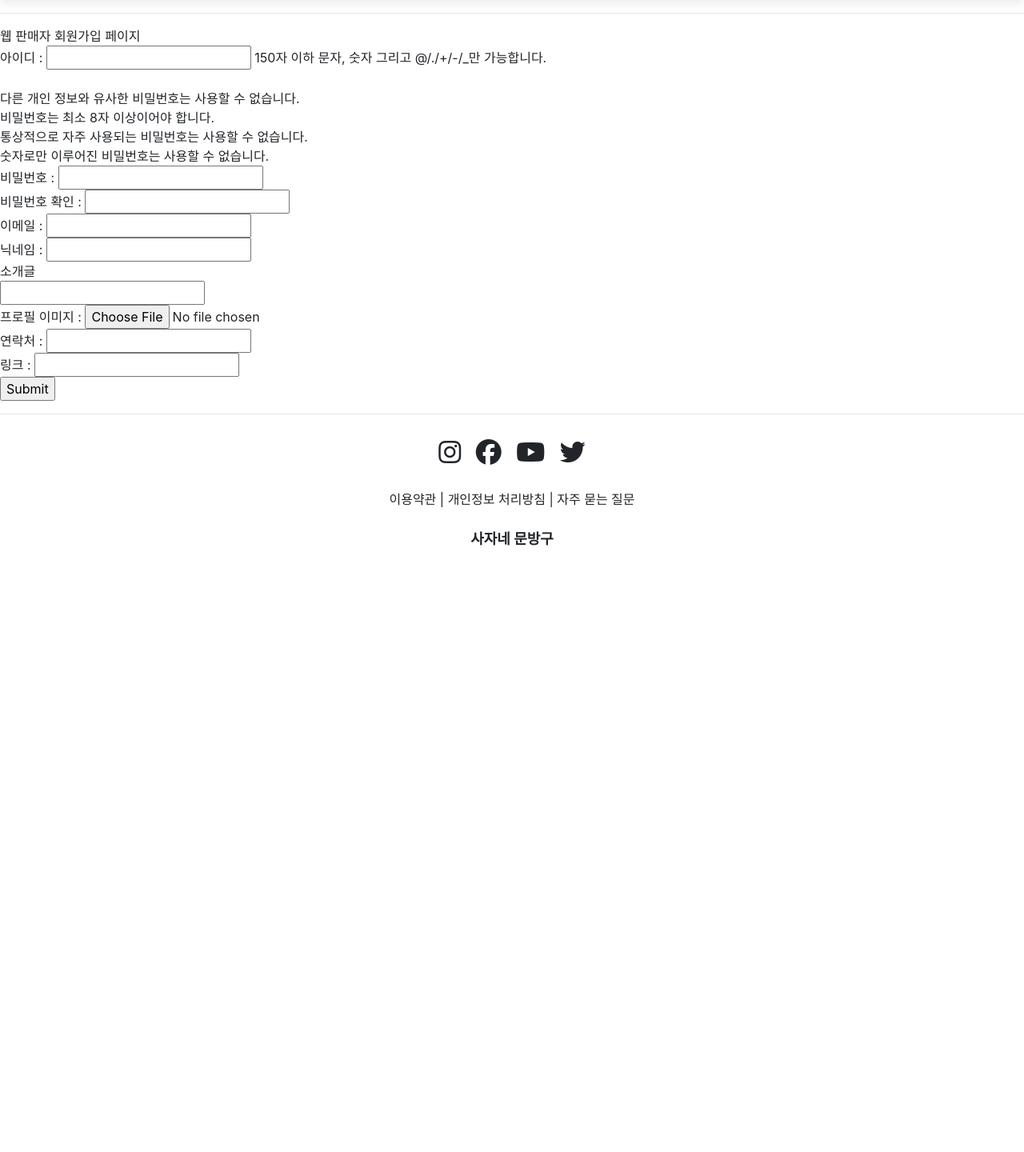
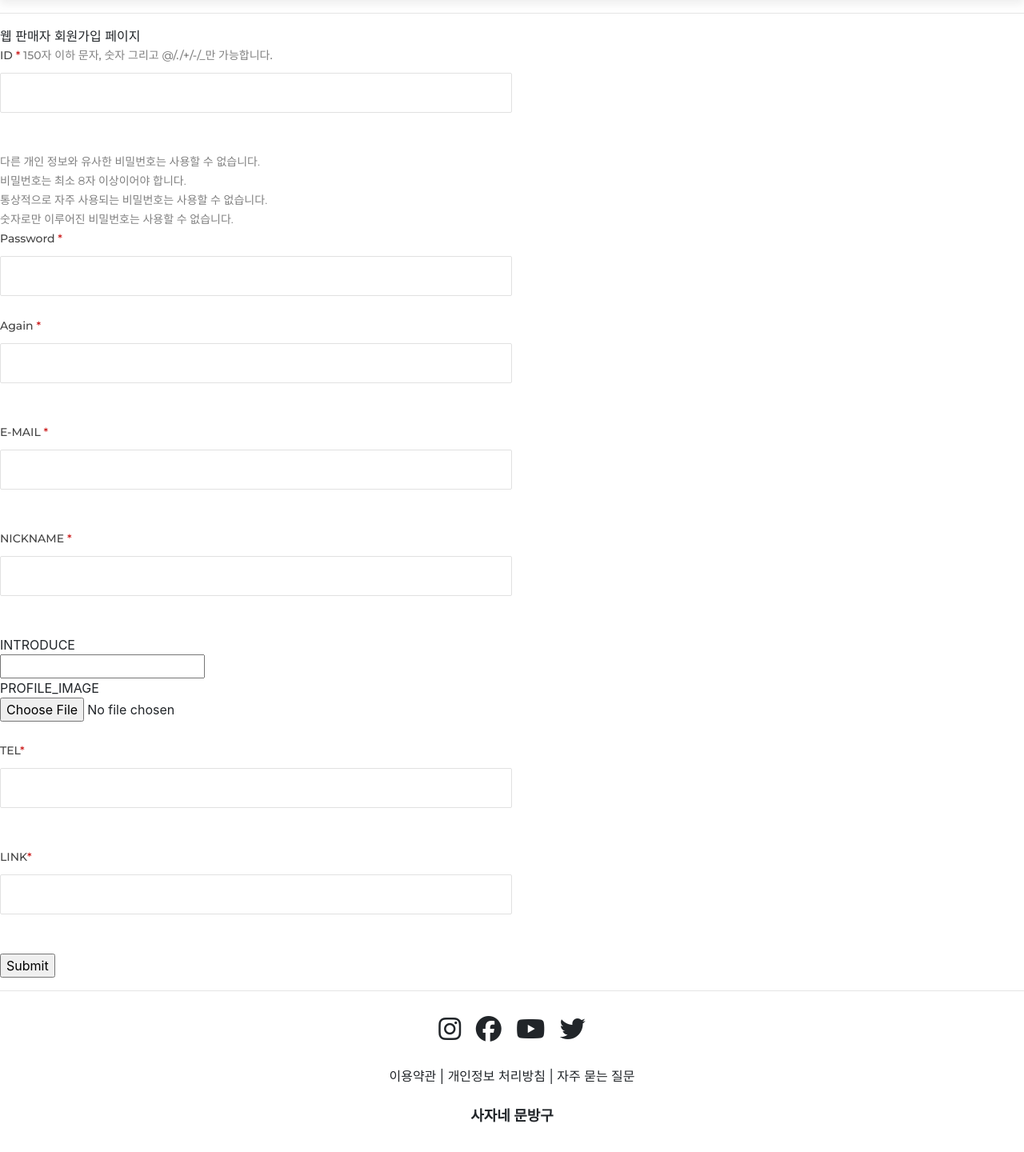
Before and after one commit to pcjs156/LionStore, a Django app: template account/templates/webSellerSignUp.html in a window 1280 px wide. Shown: the part 184-1624 px from the top of the page at 80% size. Before the commit the page ends 866 px from the top, so only its background shows below. Run offline with Django 3.2, Linux system fonts and the light colour scheme; the template is opened without the code that fills it, so the values that code supplies are empty, except form fields; tables that the repository leaves empty hold one stand-in row (values such as "Sample post"); form fields are guessed from the names that the template uses; some libraries are stand-ins or nearby versions.

Commit message:
webSellerSignUp 템플릿 적용

```diff
--- /dev/null
+++ b/account/static/css/signUp.css
@@ -0,0 +1,39 @@
+#id_username,
+#id_password1,
+#id_email,
+#id_password2,
+#id_nickname,
+#id_telephone {
+    width: 10%;
+}
+
+#password_guide p {
+    margin-bottom: 0;
+    color: gray;
+}
+
+textarea {
+    height: 130px;
+    width: 30%;
+    padding-left: 20px;
+    padding-top: 12px;
+    font-size: 14px;
+    color: #444444;
+    border: 1px solid #e1e1e1;
+    border-radius: 10px;
+    margin-bottom: 14px;
+    resize: none;
+}
+
+#id_age,
+#id_job,
+#id_usage,
+#id_penInterest_1,
+#id_penInterest_2,
+#id_penInterest_3 {
+    width: 75%;
+}
+
+#id_link {
+    width: 25%;
+}
--- a/account/templates/webSellerSignUp.html
+++ b/account/templates/webSellerSignUp.html
@@ -3,38 +3,70 @@
 
 {% block head %}
 <title>웹 판매자 회원가입 페이지</title>
+<link rel="stylesheet" href="{% static 'css/signUp.css' %}">
 {% endblock %}
 
 {% block content %}
 <div>웹 판매자 회원가입 페이지</div>
-<form method="POST" enctype="multipart/form-data">
+<form method="POST" enctype="multipart/form-data" class="checkout__form">
     {% csrf_token %}
-    아이디 : {{ form.username }} <span>150자 이하 문자, 숫자 그리고 @/./+/-/_만 가능합니다.</span>
+    <div class="checkout__form__input">
+        <p>ID <span>*</span>
+            <span style="color: gray;">150자 이하 문자, 숫자 그리고 @/./+/-/_만 가능합니다.</span> </p>
+        {{ form.username }}
+    </div>
     <br>
+
+    <div id="password_guide">
+        <p>다른 개인 정보와 유사한 비밀번호는 사용할 수 없습니다.</p>
+        <p>비밀번호는 최소 8자 이상이어야 합니다.</p>
+        <p>통상적으로 자주 사용되는 비밀번호는 사용할 수 없습니다.</p>
+        <p>숫자로만 이루어진 비밀번호는 사용할 수 없습니다.</p>
+    </div>
+    <div class="checkout__form__input">
+        <p>Password <span>*</span></p>
+        {{ form.password1 }}
+    </div>
+    <div class="checkout__form__input">
+        <p>Again <span>*</span></p>
+        {{ form.password2 }}
+    </div>
     <br>
-    <div>
-        <div>다른 개인 정보와 유사한 비밀번호는 사용할 수 없습니다.</div>
-        <div>비밀번호는 최소 8자 이상이어야 합니다.</div>
-        <div>통상적으로 자주 사용되는 비밀번호는 사용할 수 없습니다.</div>
-        <div>숫자로만 이루어진 비밀번호는 사용할 수 없습니다.</div>
+
+    <div class="checkout__form__input">
+        <p>E-MAIL <span>*</span></p>
+        {{ form.email }}
     </div>
-    비밀번호 : {{ form.password1 }}
     <br>
-    비밀번호 확인 : {{ form.password2 }}
+
+    <div class="checkout__form__input">
+        <p>NICKNAME <span>*</span></p>
+        {{ form.nickname }}
+    </div>
     <br>
-    이메일 : {{ form.email }}
-    <br>
-    닉네임 : {{ form.nickname }}
-    <br>
-    소개글 <br>
+
+    INTRODUCE <br>
     {{ form.introduce }}
     <br>
-    프로필 이미지 : {{ form.image }}
+
+    <div>
+        <span>PROFILE_IMAGE</span><br>
+        <input type="file" name="image" accept="image/*" id="id_image">
+    </div>
     <br>
-    연락처 : {{ form.telephone }}
+
+    <div class="checkout__form__input">
+        <p>TEL<span>*</span></p>
+        {{ form.telephone }}
+    </div>
     <br>
-    링크 : {{ form.link }}
+
+    <div class="checkout__form__input">
+        <p>LINK<span>*</span></p>
+        {{ form.link }}
+    </div>
     <br>
+
     <input type="submit">
 </form>
 {% endblock %}
```
Also changed, not shown: account/templates/userSignUp.html (+1 -32 lines), static/css/signUp.css (added, +39 -0 lines).
